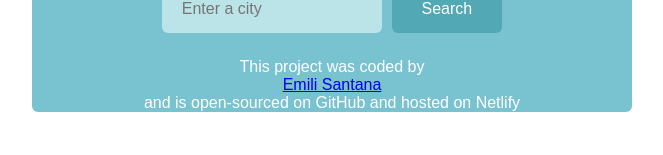
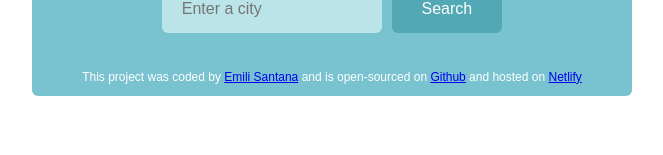
Before and after one commit to Emili-Santana/Homework-Week-04, a React (Create React App) app: page / in a window 1280 px wide. Shown: the part 145-300 px from the top of the page, without its empty margins (308-971 px from the left). Built offline with nearby package versions, Linux system fonts and the light colour scheme.

Commit message:
Added the Github link on footer of project

```diff
--- a/src/App.js
+++ b/src/App.js
@@ -6,7 +6,8 @@ export default function App() {
     <div className="App">
       <Weather city="Brasília" />
 
-      This project was coded by  <a href="https://github.com/Emili-Santana">Emili Santana</a> and is open-sourced on GitHub and hosted on Netlify
-    </div>
+      <p>This project was coded by  <a href="https://github.com/Emili-Santana">Emili Santana</a> and is open-sourced on <a href="https://github.com/Emili-Santana/Homework-Week-04">Github</a> and hosted on  <a href="https://github.com/Emili-Santana">Netlify </a>
+      </p>
+   </div>
   );
 }
--- a/src/styles.css
+++ b/src/styles.css
@@ -40,3 +40,5 @@ li {
 .icon {
   text-align: end;
 }
+
+P{font-size: 12px;}
```
